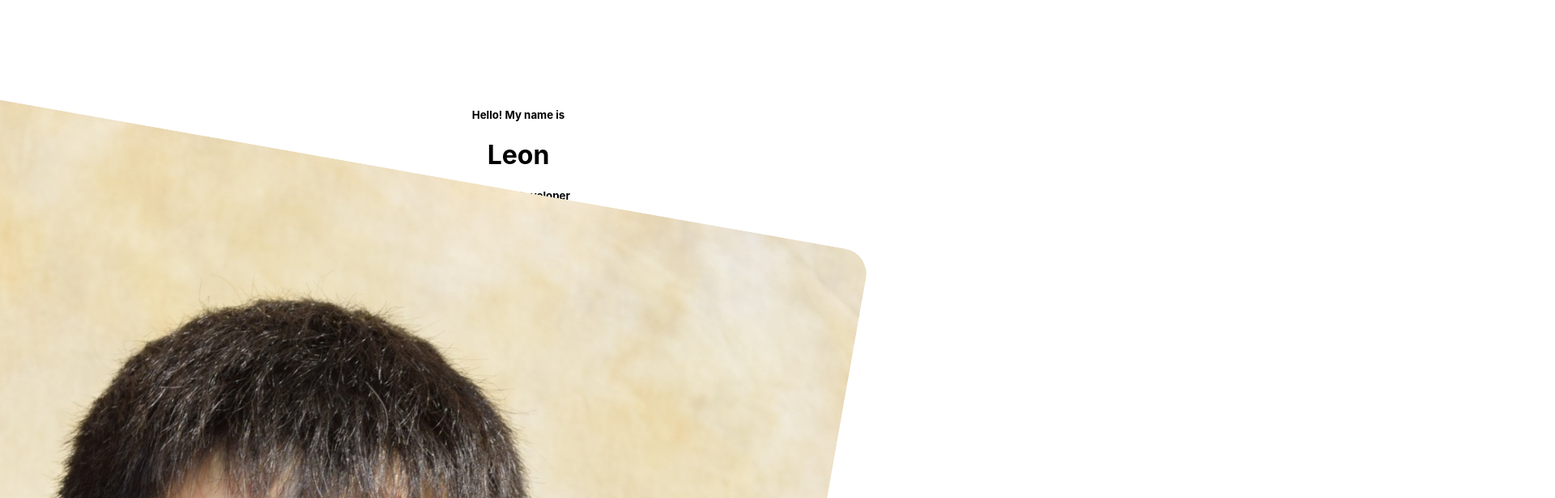
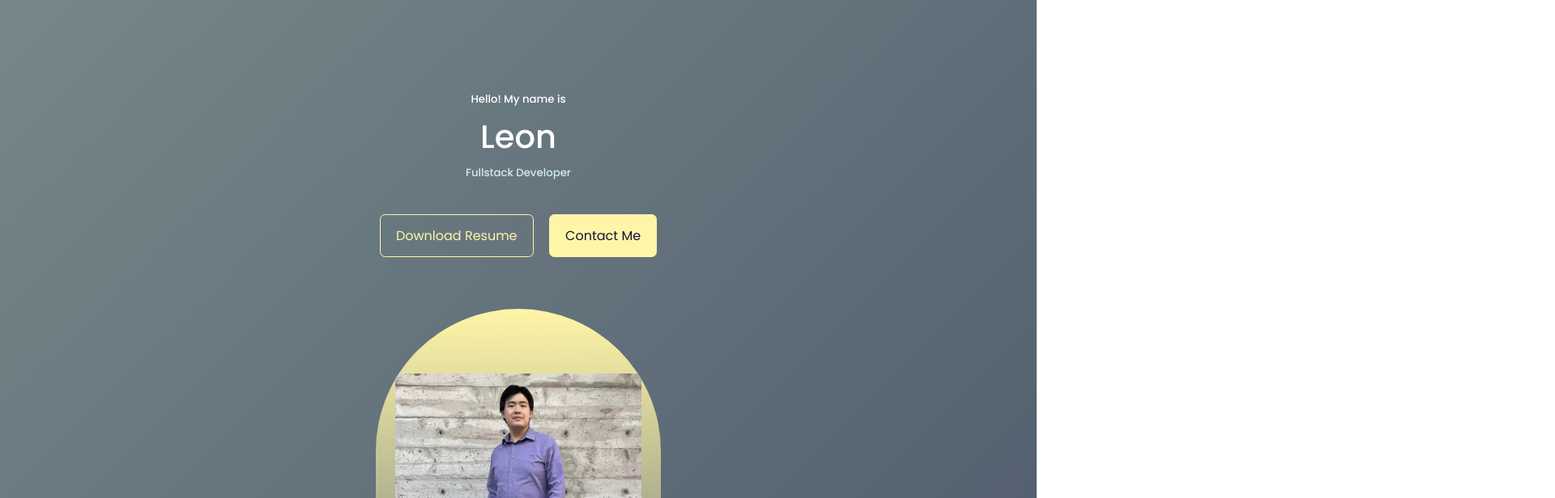
Before and after one commit to TzuCChan/tzucchan.github.io, a React (Create React App) app: page / in a window 1280 px wide. Shown: the top 616 px of the page at 81% size, 1920 px wide, since content can reach past the window. Built offline with nearby package versions, Linux system fonts and the light colour scheme.

Commit message:
index.css

```diff
--- a/src/index.css
+++ b/src/index.css
@@ -1,13 +1,137 @@
-body {
+@import url("https://fonts.googleapis.com/css2?family=Poppins:wght@300;400;500;600&display=swap");
+
+* {
   margin: 0;
-  font-family: -apple-system, BlinkMacSystemFont, 'Segoe UI', 'Roboto', 'Oxygen',
-    'Ubuntu', 'Cantarell', 'Fira Sans', 'Droid Sans', 'Helvetica Neue',
-    sans-serif;
-  -webkit-font-smoothing: antialiased;
-  -moz-osx-font-smoothing: grayscale;
+  padding: 0;
+  border: 0;
+  outline: 0;
+  box-sizing: border-box;
+  list-style: none;
+  text-decoration: none;
 }
 
-code {
-  font-family: source-code-pro, Menlo, Monaco, Consolas, 'Courier New',
-    monospace;
+:root {
+  --color-bg: #12133C;
+  --color-bg-variant: #D65229;
+  --color-primary: #FFF5A7;
+  --color-primary-variant: #D1ECEF;
+  --color-white: #fff;
+  --color-light: #D1ECEF;
+
+  --transition: all 400ms ease;
+
+  --container-width-lg: 75%;
+  --container-width-md: 86%;
+  --container-width-sm: 90%;
 }
+
+html {
+  scroll-behavior: smooth;
+}
+
+::-webkit-scrollbar {
+  display: none;
+}
+
+body {
+  font-family: "Poppins", sans-serif;
+  background: linear-gradient(135deg, #76888a 0%, #12133C 100%);
+  color: var(--color-white);
+  line-height: 1.7;
+  /* background-image: url(../src/assets/bg-texture.png); */
+}
+
+.container {
+  width: var(--container-width-lg);
+  margin: 0 auto;
+}
+
+h1,
+h2,
+h3,
+h4,
+h5 {
+  font-weight: 500;
+}
+
+h1 {
+  font-size: 2.5rem;
+}
+
+section {
+  margin-top: 8rem;
+}
+
+section > h2,
+section > h5 {
+  text-align: center;
+  color: var(--color-light);
+}
+
+section > h2 {
+  color: var(--color-primary);
+  margin-bottom: 3rem;
+}
+
+.text-light {
+  color: var(--color-light);
+}
+
+a {
+  color: var(--color-primary);
+  transition: var(--transition);
+}
+
+a:hover {
+  color: var(--color-white);
+}
+
+.btn {
+  width: max-content;
+  display: inline-block;
+  color: var(--color-primary);
+  padding: 0.75rem 1.2rem;
+  border-radius: 0.4rem;
+  cursor: pointer;
+  border: 1px solid var(--color-primary);
+  transition: var(--transition);
+}
+
+.btn:hover {
+  background: var(--color-white);
+  color: var(--color-bg);
+  border-color: transparent;
+}
+
+.btn-primary {
+  background: var(--color-primary);
+  color: var(--color-bg);
+}
+
+img {
+  display: block;
+  width: 100%;
+  object-fit: cover;
+}
+
+/* ================ MEDIA QUERIES (MEDIUM DEVICES) ================= */
+@media screen and (max-width: 1024px) {
+  .container {
+    width: var(--container-width-md);
+  }
+
+  section {
+    margin-top: 6rem;
+  }
+}
+
+/* ================ MEDIA QUERIES (SMALL DEVICES) ================= */
+@media screen and (max-width: 600px) {
+  .container {
+    width: var(--container-width-sm);
+  }
+
+  section > h2 {
+    margin-bottom: 2rem;
+  }
+}
```
